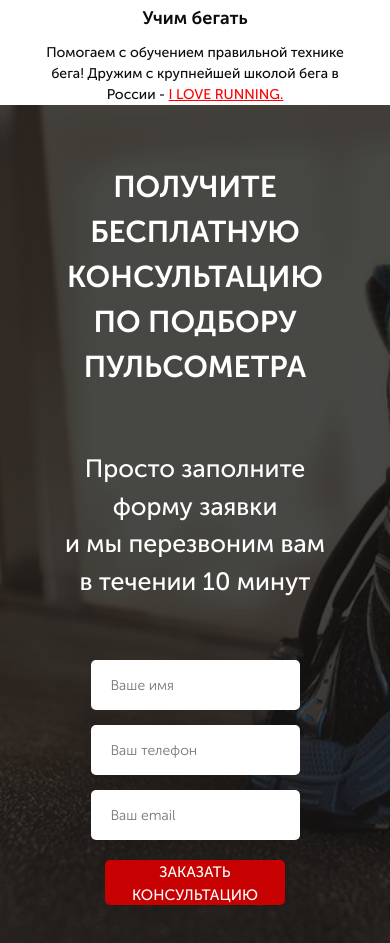
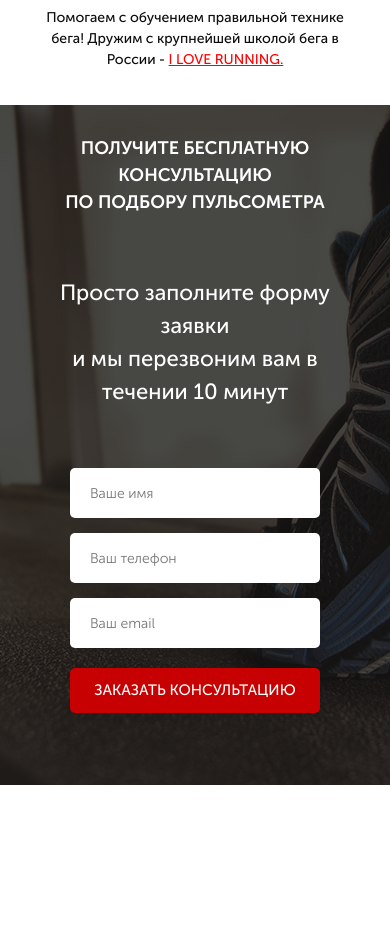
Before and after one commit to alx8437/pulsometr, a website: page src/index.html in a window 390 px wide. Shown: the part 1875-2818 px from the top of the page. After the commit the page ends 2660 px from the top, so only its background shows below. Drawn offline with Linux system fonts and the light colour scheme.

Commit message:
end adaptation .consultation

```diff
--- a/src/sass/blocks/_media.scss
+++ b/src/sass/blocks/_media.scss
@@ -53,9 +53,10 @@
         }
     }
     .feed-form {
+        max-width: 250px;
+        margin: 0 auto;
         margin-top: 60px;
         justify-content: center;
-        align-items: center;
     }
 
 
@@ -108,6 +109,7 @@
         }
     }
     .advantages {
+        padding: 35px 0;
         &__title {
             text-align: center;
         }
@@ -129,4 +131,25 @@
             }
         }
     }
+    .consultation {
+        padding: 30px;
+        &__descr {
+            font-size: 22px;
+        }
+    }
+    .title_left {
+        font-size: 18px;
+        text-align: center;
+    }
+    .feed-form {
+        max-width: 250px;
+        margin: 0 auto;
+        margin-top: 60px;
+        justify-content: center;
+    }
+    .button_submit {
+        min-width: 250px;
+
+    }
+
 }
```
Also changed, not shown: src/css/style.min.css.
